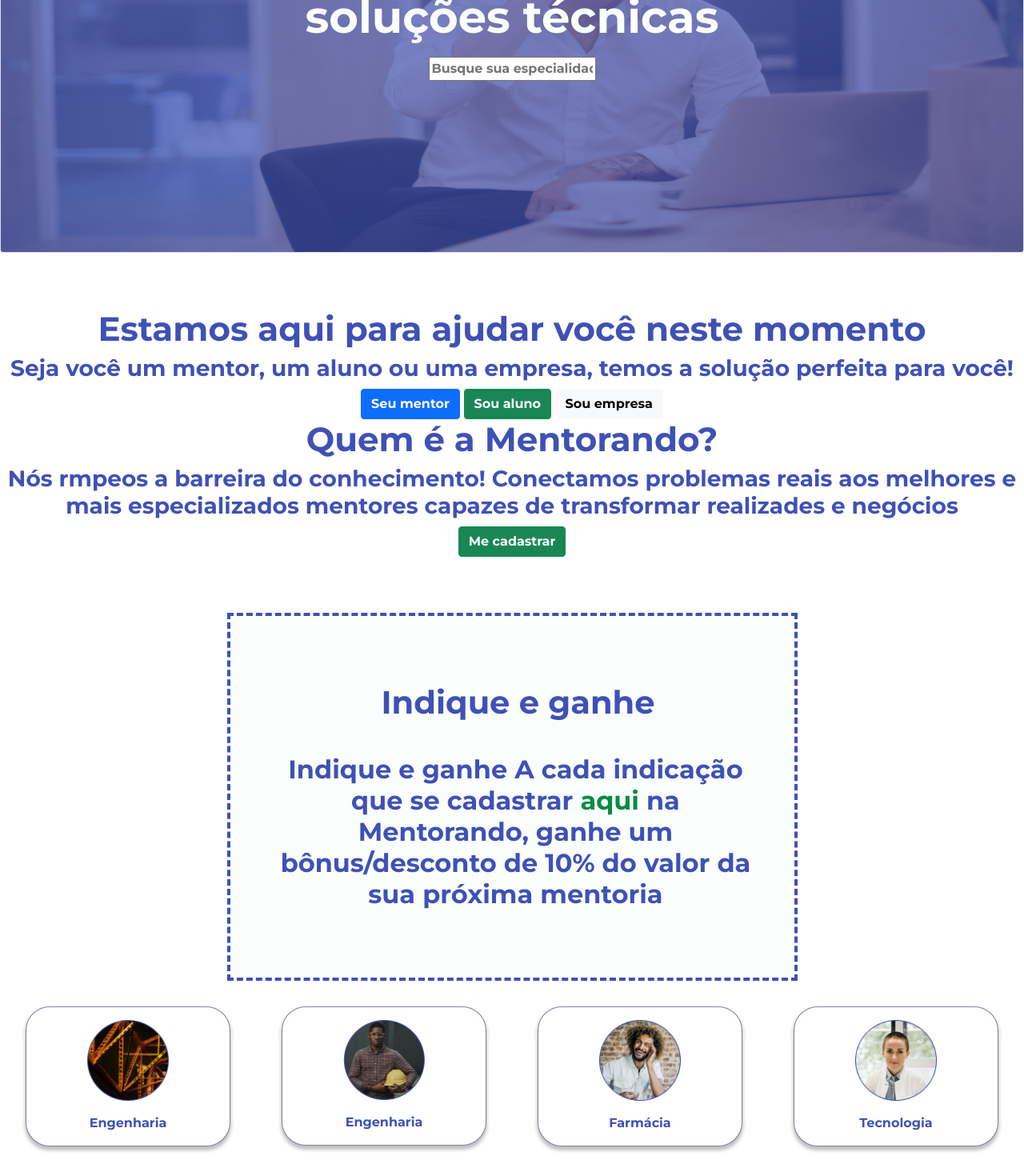
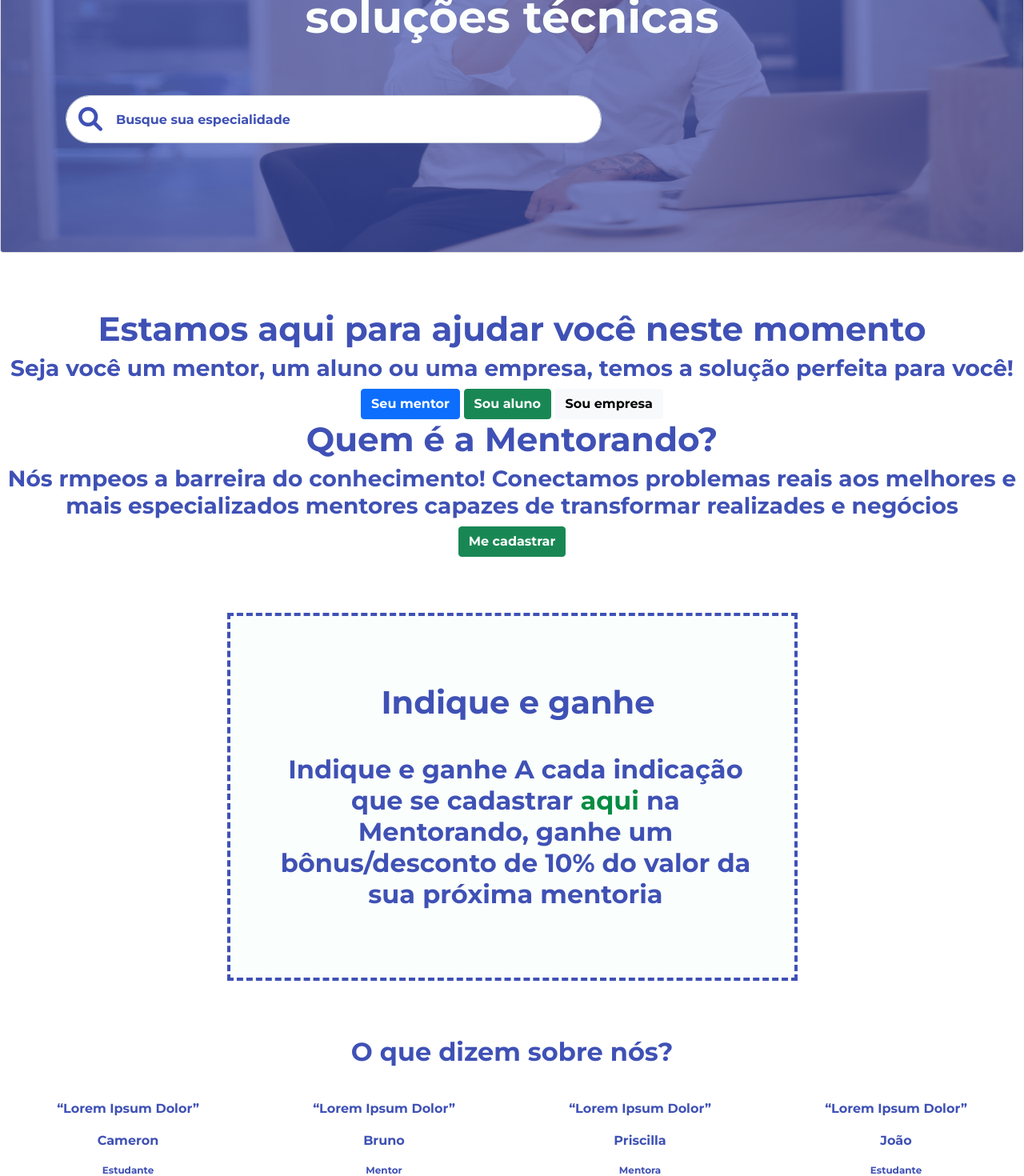
Before and after one commit to ricardocr18/gamaAcademyChefao, a React (Create React App) app: page / in a window 1280 px wide. Shown: the part 300-1770 px from the top of the page at 80% size. Built offline with nearby package versions, Linux system fonts and the light colour scheme.

Commit message:
configurando o Formulário da Home

```diff
--- a/src/components/CardSliderTextoHome.js
+++ b/src/components/CardSliderTextoHome.js
@@ -0,0 +1,90 @@
+import React, { Component } from "react";
+import Slider from "react-slick";
+import '../style/CardSliderTextoHome.css';
+
+import img1 from '../img/img1.png';
+import img2 from '../img/img2.png';
+import img3 from '../img/img3.png';
+import img4 from '../img/img4.png';
+import img5 from '../img/img5.png';
+
+export default class CardSliderTextoHome extends Component {
+  render() {
+    var settings = {
+      dots: true,
+      infinite: true,
+      speed: 900,
+      slidesToShow: 4,
+      slidesToScroll: 5,
+      initialSlide: 0,
+      responsive: [
+        {
+          breakpoint: 1024,
+          settings: {
+            slidesToShow: 4,
+            slidesToScroll: 3,
+            infinite: true,
+            dots: true,
+          },
+        },
+        {
+          breakpoint: 600,
+          settings: {
+            slidesToShow: 3,
+            slidesToScroll: 2,
+            initialSlide: 2,
+          },
+        },
+        {
+          breakpoint: 480,
+          settings: {
+            slidesToShow: 2,
+            slidesToScroll: 1,
+          },
+        },
+      ],
+    };
+    return (
+      <div>
+        <div className='h2'>
+            <h2>O que dizem sobre nós?</h2>
+        </div>
+        <Slider {...settings}>
+          <div className="card-group">
+            <p className="card-text">“Lorem Ipsum Dolor”</p>
+            <p className="card-text">Cameron</p>
+            <p className="card-text2">Estudante</p>
+          </div>
+
+          <div className="card-group">
+            <p className="card-text">“Lorem Ipsum Dolor”</p>
+            <p className="card-text">Bruno</p>
+            <p className="card-text2">Mentor</p>
+          </div>
+
+            <div className="card-group">
+            <p className="card-text">“Lorem Ipsum Dolor”</p>
+            <p className="card-text">Priscilla</p>
+            <p className="card-text2">Mentora</p>
+            </div>
+
+            <div className="card-group">
+            <p className="card-text">“Lorem Ipsum Dolor”</p>
+            <p className="card-text">João</p>
+            <p className="card-text2">Estudante</p>
+            </div>
+
+            <div className="card-group">
+            <p className="card-text">“Lorem Ipsum Dolor”</p>
+            <p className="card-text">Dilma</p>
+            <p className="card-text2">Empresa</p>
+            </div>
+
+
+
+
+        </Slider>
+      </div>
+    );
+  }
+}
--- a/src/pages/Home.js
+++ b/src/pages/Home.js
@@ -2,7 +2,7 @@
 import { Button, Card } from 'react-bootstrap';
 import foto from '../img/banner.png';
 import fotoForm from '../img/foto_form.png';
-import CardSlider from '../components/CardSlider'
+import CardSliderTextoHome from '../components/CardSliderTextoHome'
 import '../style/Home.css';
 
 
@@ -19,12 +19,36 @@
                             <Card.Title className='bannerTitulo'>
                             <p>Conectamos você com as melhores soluções técnicas</p>
                             </Card.Title>
-                            <input
+
+                            <div className="container">
+              <div className="row">
+                <div className="col-12">
+
+                            <div className="tamanho">
+                      <div class="search mt-5">
+                        <i class="fa fa-search"></i>
+
+                        <input className='tamanhoInput'
+                          type="text-center"
+                          class="form-control"
+                          placeholder="Busque sua especialidade"
+                        />
+                      </div>
+                    </div>
+
+                    </div>
+                    </div>
+                    </div>
+
+
+                            {/* <input
                                 type="text"
                                 placeholder="Busque sua especialidade"
                                 className="form-cadastro_input"
-                            //onChange={this._handleMudancaTitulo.bind(this)}
-                            />
+                            />                         */}
+
+
+
                         </Card.ImgOverlay>
                     </Card>
                 </div>
@@ -47,16 +71,12 @@
 
                 </div>
 
-              {/* Quadrado de Aviso */}
 
-                {/* <div className="row"> */}
-            {/* <div className="col-xs-4"> */}
-              {/* <div className="indicaAmigo"> */}
 
           <div id="about-form">
-          <div class="container">
-            <div class="row">
-              <div class="col-12">
+            <div className="container">
+              <div className="row">
+                <div className="col-12">
                   <div className="quadrado">
                       <h2>Indique e ganhe</h2>
                       <h5>
@@ -70,11 +90,10 @@
               </div>
             </div>
 
-              {/* </div>
-            </div>
-          </div> */}
 
-            <CardSlider />
+
+
+            <CardSliderTextoHome />
 
 
         {/* <!-- Formulário --> */}
--- /dev/null
+++ b/src/style/CardSliderTextoHome.css
@@ -0,0 +1,8 @@
+.h2 {
+    margin-top: 70px;
+}
+
+.card-text2{
+    font-size: 12px;
+    font-style: normal;
+}
--- a/src/style/Home.css
+++ b/src/style/Home.css
@@ -15,6 +15,13 @@
     font-family: 'Montserrat', sans-serif;
 }
 
+.tamanho{
+  width: 670px;
+  }
+
+.searh input{
+  height: 55px;
+}
 
 /* Conteudo de Ajuda e o Que é Mentorando */
 .contentAjudar{
```
Lines whose indentation alone changed are shown as unchanged.
